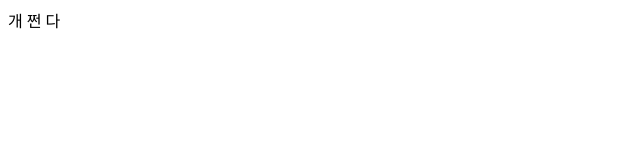
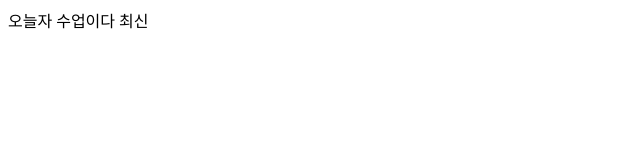
Before and after one commit to shongjoon/hansoul, a plain HTML site: page index.html in a window 1280 px wide. Shown: the whole page, without its empty margins (0-640 px from the left). Drawn offline with Linux system fonts and the light colour scheme.

Commit message:
수정 수업
냐냐냐냐냐냐냐>>>>아ㅏ어나어나

```diff
--- a/index.html
+++ b/index.html
@@ -1,7 +1,7 @@
 <html>
 <head>
 <body>
-개 쩐 다
+오늘자 수업이다 최신
 </body>
 </head>
 </html>
```
